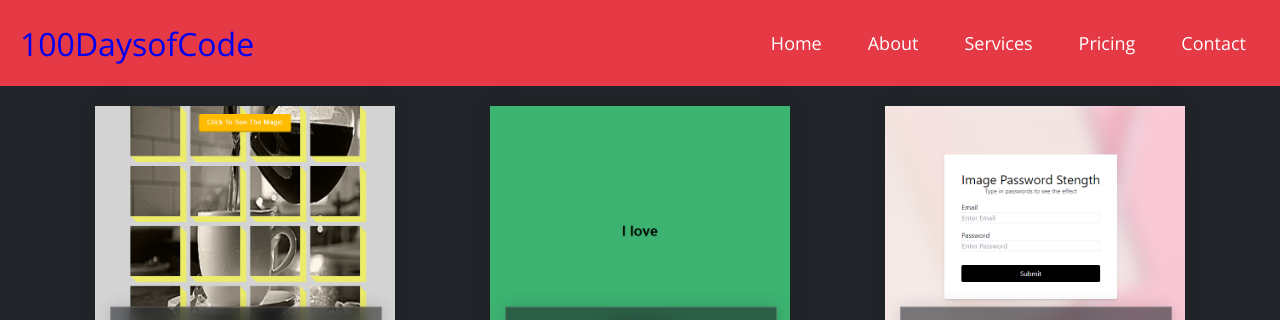
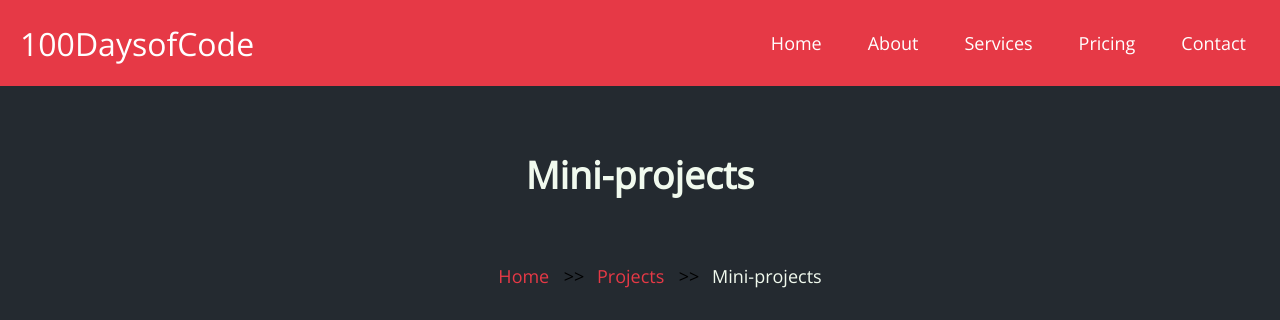
Before and after one commit to Pepzini/100-days-of-code, a plain HTML site: page project.html in a window 1280 px wide. Shown: the top 320 px of the page. Drawn offline with nearby package versions, Linux system fonts and the light colour scheme.

Commit message:
Sticky navbar

```diff
--- /dev/null
+++ b/css/breadcrumbs.css
@@ -0,0 +1,25 @@
+
+  /* Display list items side by side */
+  ul.breadcrumb li {
+    display: inline;
+    font-size: 18px;
+}
+
+  /* Add a slash symbol (/) before/behind each list item */
+ul.breadcrumb li+li:before {
+    padding: 8px;
+    color: black;
+    content: ">>\00a0";
+}
+
+  /* Add a color to all links inside the list */
+ul.breadcrumb li a {
+    color: var(--button-color);
+    text-decoration: none;
+}
+
+  /* Add a color on mouse-over */
+ul.breadcrumb li a:hover {
+    color: var(--overlay-color);
+    text-decoration: none;
+}
--- a/css/main.css
+++ b/css/main.css
@@ -27,6 +27,11 @@ li {
 }
 /* NAVBAR STYLING STARTS */
 .navbar {
+    position: fixed;
+    top: 0;
+    left: 0;
+    right: 0;
+    transition: all 0.3s ease-in-out;
     display: flex;
     align-items: center;
     justify-content: space-between;
@@ -37,6 +42,18 @@ li {
 }
 .nav-links a {
     color: #fff;
+}
+.navbar.active {
+    background-color: var(--secondary-background-color);
+    color: var(--button-color);
+    box-shadow: 0 2px 10px rgba(0, 0, 0, 0.3);
+  }
+.navbar.active a {
+    color: var(--text-color);
+}
+
+.navbar.active .container {
+    padding: 10px 0;
 }
    /* LOGO */
 .logo {
@@ -74,7 +91,7 @@ li {
 }
 .dropdown li {
     padding: 0.5em 1em;
-    width: 8em;
+    width: 6em;
     text-align: center;
 }
 .dropdown li:hover {
@@ -94,8 +111,6 @@ input[type=checkbox]{
     font-size: 24px;
     user-select: none;
 }
-
-
 #landing-page{
     padding: 0;
     min-height: 80vh;
--- a/css/project.css
+++ b/css/project.css
@@ -13,6 +13,18 @@ body{
     background-color: var(--background-color);
     color: var(--text-color);
 }
+#header{
+    padding:6rem 3rem 0;
+    display: flex;
+    flex-direction: column;
+    align-items: center;
+    justify-content: center;
+    font-size: 25px;
+    text-align: center;
+    color: var(--text-color);
+    background-color: var(--secondary-background-color);
+    height: 30vh;
+}
 a {
     text-decoration: none;
 }
@@ -21,6 +33,11 @@ li {
 }
 /* NAVBAR STYLING STARTS */
 .navbar {
+    position: fixed;
+    top: 0;
+    left: 0;
+    right: 0;
+    transition: all 0.3s ease-in-out;
     display: flex;
     align-items: center;
     justify-content: space-between;
@@ -32,9 +49,25 @@ li {
 .nav-links a {
     color: #fff;
 }
+.navbar.active {
+    background-color: var(--secondary-background-color);
+    color: var(--button-color);
+    box-shadow: 0 2px 10px rgba(0, 0, 0, 0.3);
+  }
+.navbar.active a {
+    color: var(--text-color);
+}
+
+.navbar.active .container {
+    padding: 10px 0;
+}
    /* LOGO */
 .logo {
     font-size: 32px;
+    color: white;
+}
+.logo a{
+    color: #fff;
 }
    /* NAVBAR MENU */
 .menu {
@@ -67,11 +100,11 @@ li {
 }
 .dropdown li {
     padding: 0.5em 1em;
-    width: 8em;
+    width: 6em;
     text-align: center;
 }
 .dropdown li:hover {
-    background-color: #4c9e9e;
+    background-color: var(--button-color);
 }
 .services:hover .dropdown {
     display: block;
@@ -87,13 +120,13 @@ input[type=checkbox]{
     font-size: 24px;
     user-select: none;
 }
+/* Style the project row */
 .portfolio-row{
     display: flex;
     flex-wrap: wrap;
     justify-content: space-evenly;
     padding: 10px;
 }
-
 .card{
     margin: 10px;
     width: 300px;
--- a/css/responsive.css
+++ b/css/responsive.css
@@ -32,7 +32,7 @@
     }
     .menu li:hover {
      display: inline-block;
-     background-color:#4c9e9e;
+     background-color:#e46872;
      transition: 0.3s ease;
     }
     .menu li + li {
@@ -50,6 +50,6 @@
      transform: translateX(35%);
     }
     .dropdown li:hover {
-     background-color: #4c9e9e;
+     background-color: #e46872;
     }
 }
--- a/js/script.js
+++ b/js/script.js
@@ -1,5 +1,6 @@
 //navbar functionality
-/*const nav = document.querySelector('.navbar');
+const nav = document.querySelector('.navbar');
+
 window.addEventListener('scroll',activateStickyNav);
 
 function activateStickyNav(){
@@ -11,7 +12,7 @@ function activateStickyNav(){
 }
 
 //typewriter function
-var i = 0;
+/*var i = 0;
 var typeWritingText = 'Welcome to 100 days of HTML, CSS and Javascript.';
 var speed = 50;
 
@@ -46,12 +47,4 @@ counters.forEach(counter => {
     }
 
     updateCounter();
-});*/
-
-
-const nav = document.querySelector('.navbar')
-window.addEventListener('scroll', fixNav)
-
-function fixNav() {
-    window.scrollY > nav.offsetHeight + 150
-}
+}); */
--- a/project.html
+++ b/project.html
@@ -7,6 +7,7 @@
     <meta name="viewport" content="width=device-width, initial-scale=1.0">
     <link rel="stylesheet" href="css/project.css">
     <link rel="stylesheet" href="css/responsive.css">
+    <link rel="stylesheet" href="css/breadcrumbs.css">
     <title>100 days of code</title>
 </head>
 
@@ -14,7 +15,7 @@
     <nav class="navbar">
         <!-- LOGO -->
         <div class="logo"> <a href="index.html">
-            100DaysofCode </a></div>
+                100DaysofCode </a></div>
         <!-- NAVIGATION MENU -->
         <ul class="nav-links">
             <!-- USING CHECKBOX HACK -->
@@ -38,8 +39,17 @@
             </div>
         </ul>
     </nav>
-    <section>
-
+    <section id="header">
+        <h2>Mini-projects</h2>
+        <div class="breadcrumbs">
+            <ul class="breadcrumb">
+                <li><a href="index.html">Home</a></li>
+                <li><a href="#services">Projects</a></li>
+                <li>Mini-projects</li>
+            </ul>
+        </div>
+    </section>
+    <section id="#projects">
         <div class="portfolio-row">
             <div class="card">
                 <img src="./project-images/3D magic.png" alt="">
```
